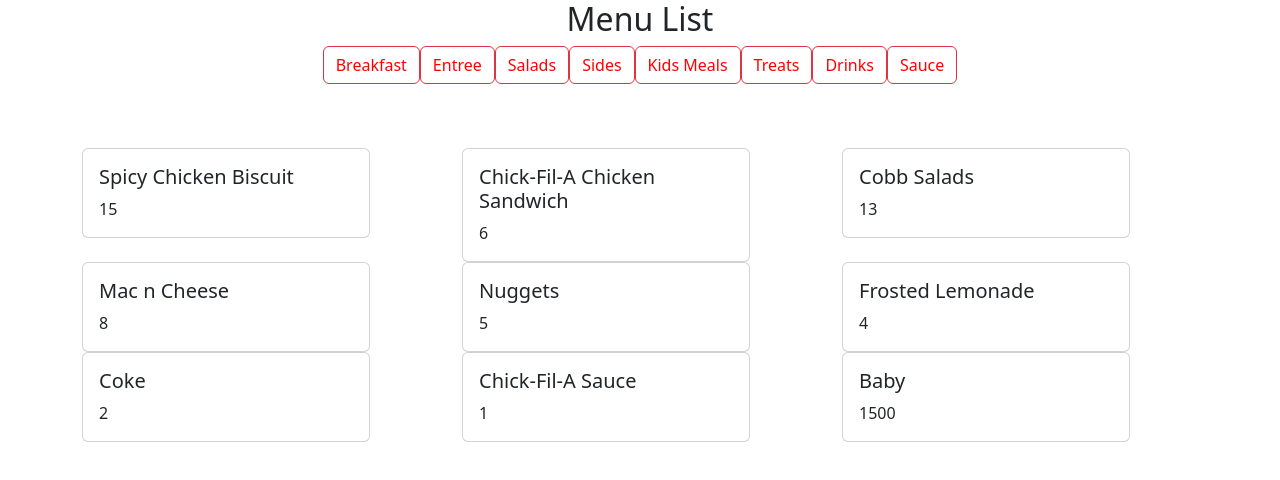
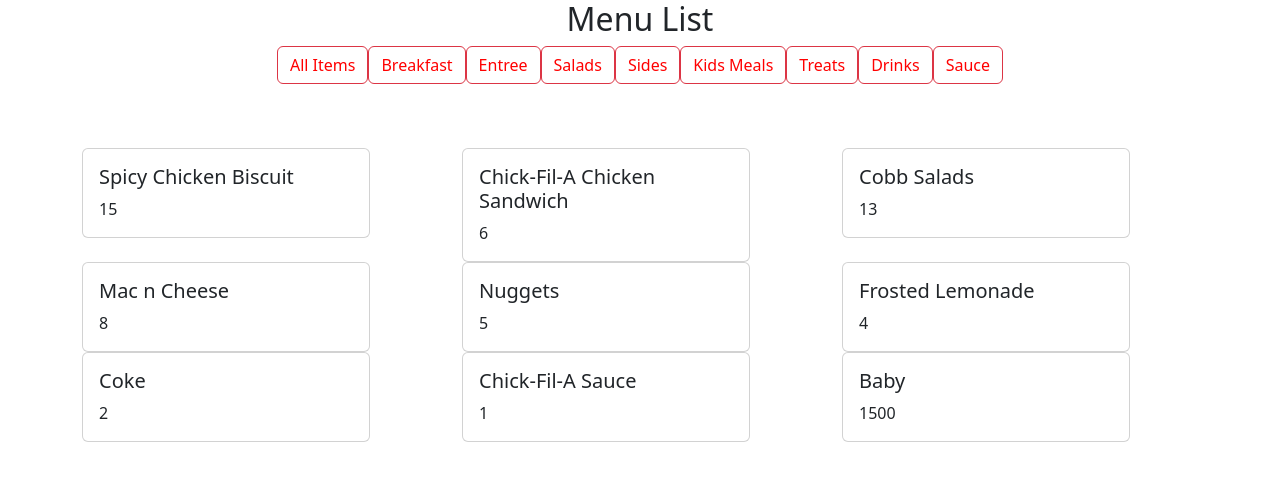
Before and after one commit to CSCE315-F22-Taele/Team-54-Project_3, a React (Create React App) app in the folder my-app/: page /Cashier in a window 1280 px wide. Shown: the top 480 px of the page. Built offline with nearby package versions, Linux system fonts and the light colour scheme.

Commit message:
made some style changes, added button for all items view

```diff
--- a/my-app/src/routes/Cashier.js
+++ b/my-app/src/routes/Cashier.js
@@ -1,10 +1,10 @@
-import React, { useState } from "react";
+import React, {useState} from "react";
 import Menu from "./Menu";
 import Categories from "./Categories";
 import items from "./data";
 // import logo from "./logo.JPG";
 
-const allCategories = ["Breakfast", "Entree", "Salads", "Sides", "Kids Meals", "Treats", "Drinks", "Sauce"];
+const allCategories = ["All Items", "Breakfast", "Entree", "Salads", "Sides", "Kids Meals", "Treats", "Drinks", "Sauce"];
 
 const Cashier = () => {
   const [menuItems, setMenuItems] = useState(items);
@@ -13,7 +13,7 @@
 
   const filterItems = (category) => {
     setActiveCategory(category);
-    if (category === "all") {
+    if (category === "All Items") {
       setMenuItems(items);
       return;
     }
--- a/my-app/src/routes/Customer.js
+++ b/my-app/src/routes/Customer.js
@@ -1,10 +1,10 @@
-import React, { useState } from "react";
+import React, {useState} from "react";
 import Menu from "./Menu";
 import Categories from "./Categories";
 import items from "./data";
 // import logo from "./logo.JPG";
 
-const allCategories = ["Breakfast", "Entree", "Salads", "Sides", "Kids Meals", "Treats", "Drinks", "Sauce"];
+const allCategories = ["All Items", "Breakfast", "Entree", "Salads", "Sides", "Kids Meals", "Treats", "Drinks", "Sauce"];
 
 const Customer = () => {
   const [menuItems, setMenuItems] = useState(items);
@@ -13,7 +13,7 @@
 
   const filterItems = (category) => {
     setActiveCategory(category);
-    if (category === "all") {
+    if (category === "All Items") {
       setMenuItems(items);
       return;
     }
--- a/my-app/src/routes/LaunchPage.js
+++ b/my-app/src/routes/LaunchPage.js
@@ -11,8 +11,12 @@
     return (
         <div>
             <h1 className="font-weight-light display-1 text-center">
-                Launch Page
+                Welcome!
             </h1>
+
+            <h2 className="font-weight-light display-5 text-center">
+                Select user below:
+            </h2>
 
             <button onClick={() => handleUpdate("Cashier")} type="button" class="btn btn-outline-danger btn-block">Cashier</button>
             <button onClick={() => handleUpdate("Customer")} type="button" class="btn btn-outline-danger btn-block">Customer</button>
```
